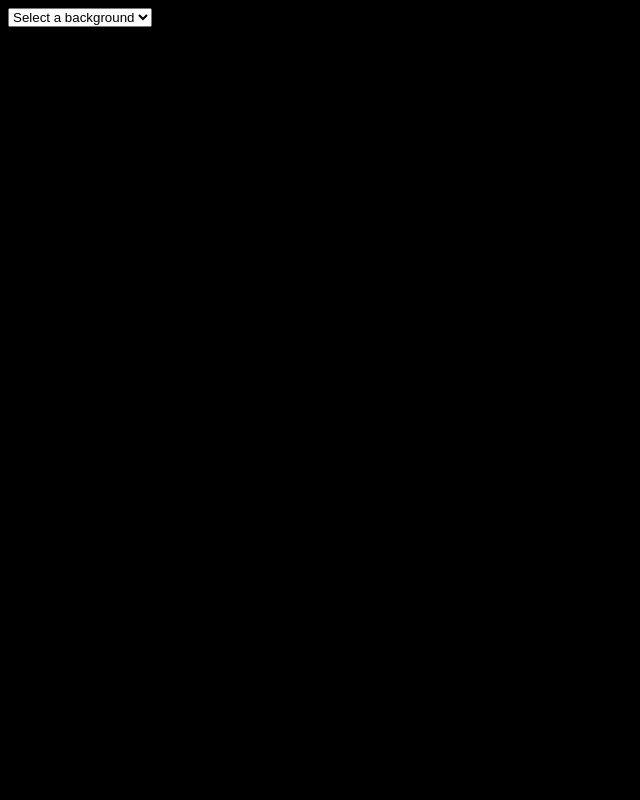
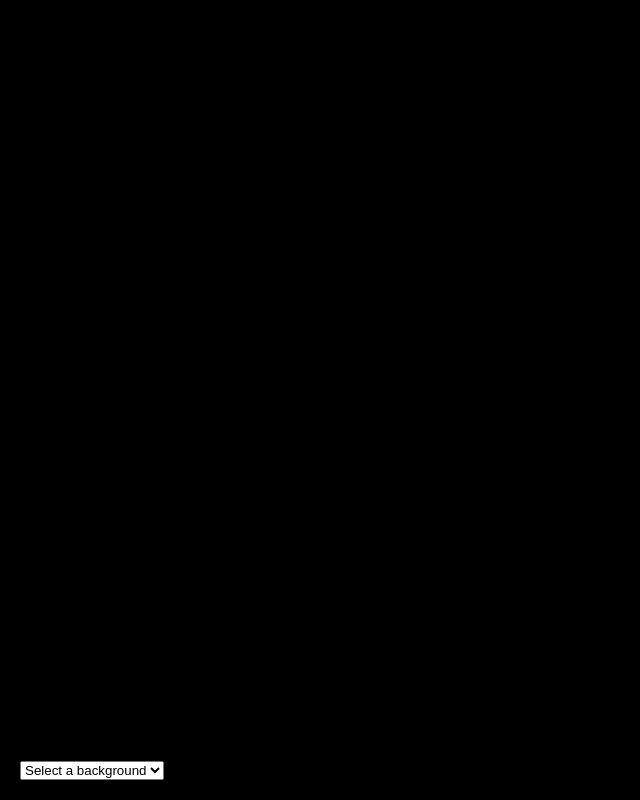
Before and after one commit to Grobato/Grobato.github.io, a plain HTML site: page index.html in a window 1280 px wide. Shown: the whole page, without its empty margins (0-640 px from the left). Drawn offline with Linux system fonts and the light colour scheme.

Commit message:
changed style

```diff
--- a/css/style.css
+++ b/css/style.css
@@ -9,7 +9,8 @@ body
 {
   width: 50%;
   position: absolute;
-  margin: auto;
+  left: 20px;
+  bottom: 20px;
 }
 
 form
```
